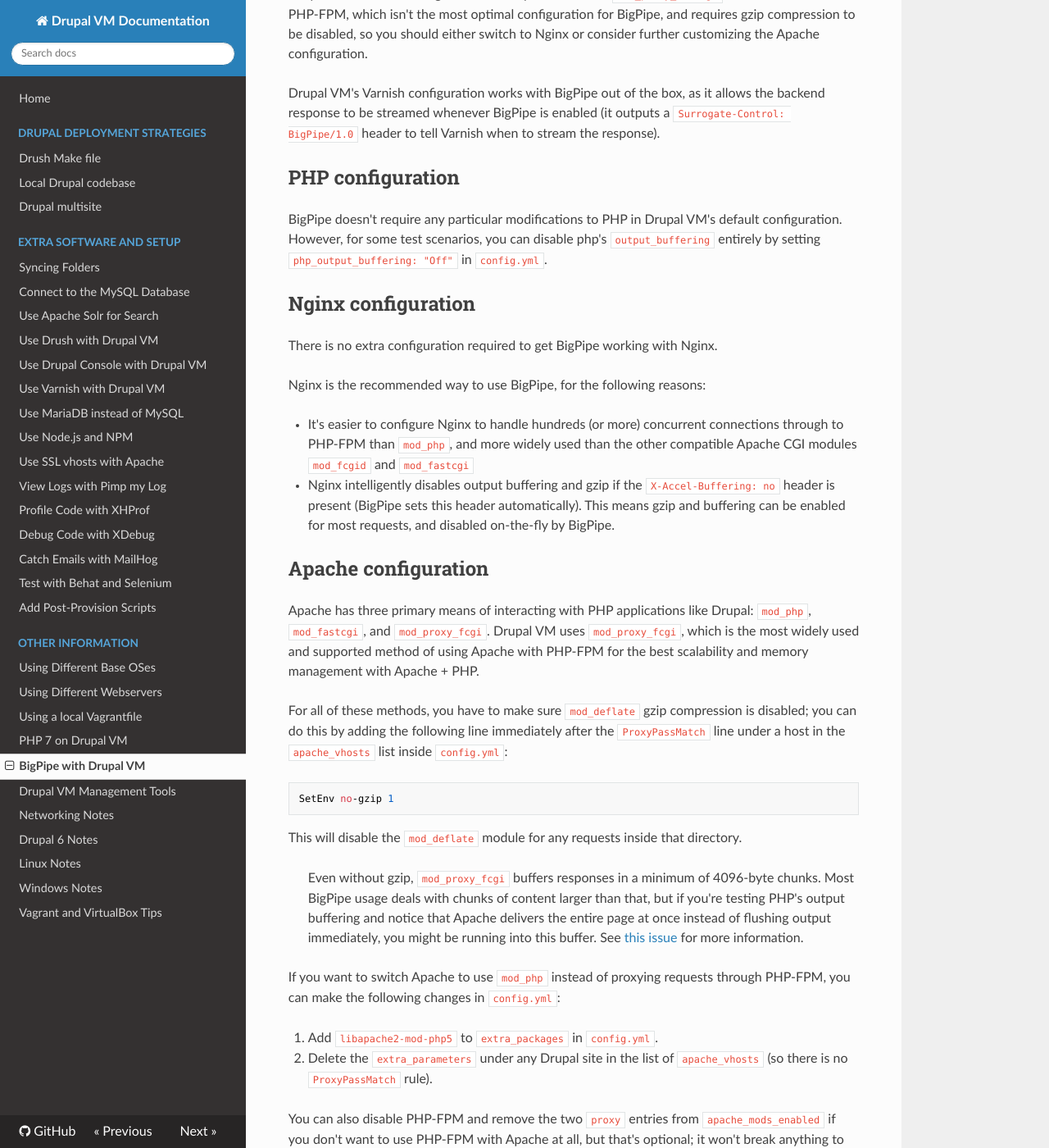
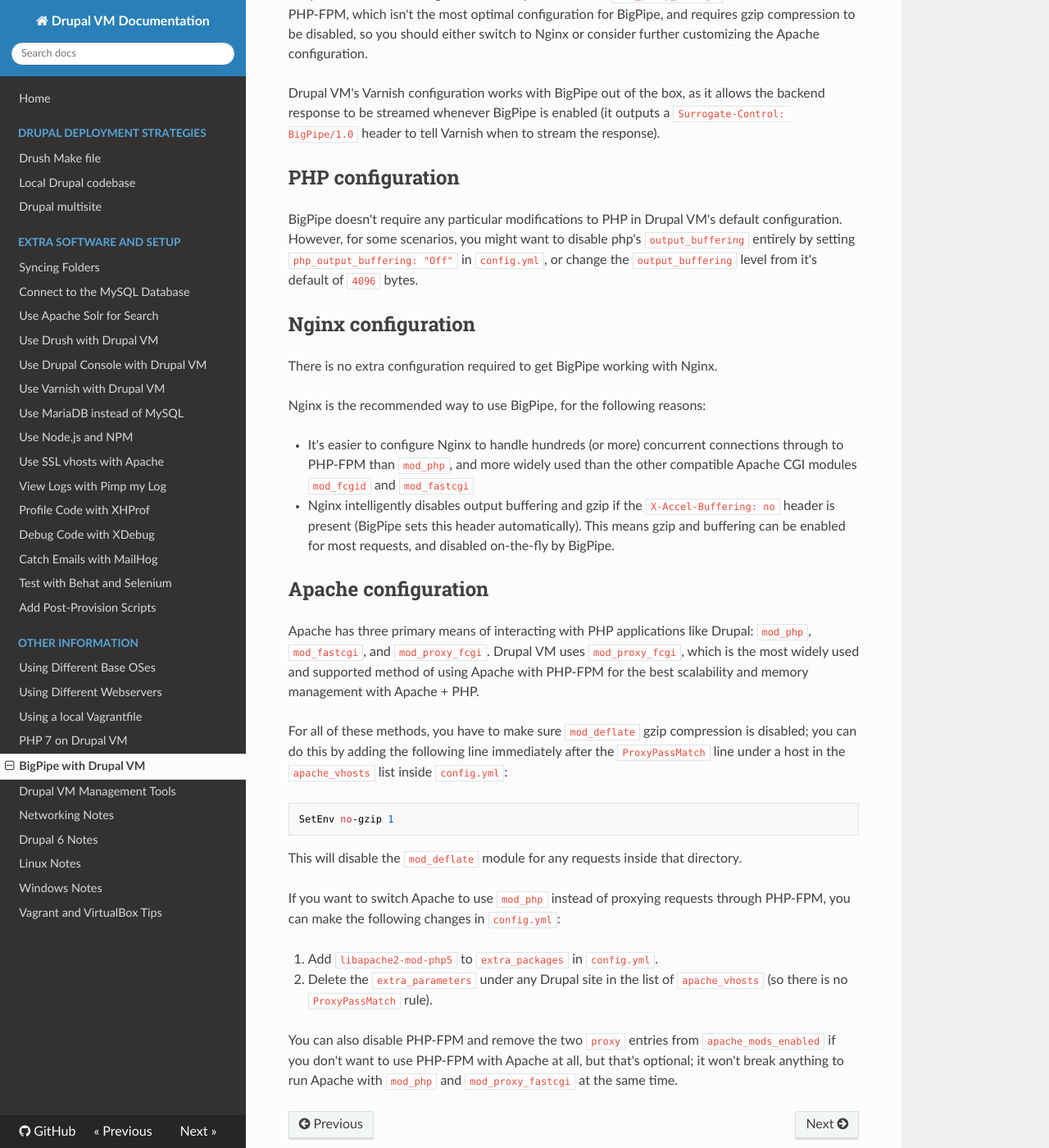
Before and after one commit to geerlingguy/drupal-vm, an MkDocs documentation site: the page built from docs/other/bigpipe.md, in a window 1280 px wide and 1400 px high, scrolled down 358 px. Shown: the whole window at 82% size. Built offline with MkDocs 1.6.1, drawn with Linux system fonts in a browser that asks for light colours; nearby versions of some CDN libraries; old or Windows-style settings are respelled for this version of MkDocs.

Commit message:
Issue #532: Clean up BigPipe docs further.

```diff
--- a/docs/other/bigpipe.md
+++ b/docs/other/bigpipe.md
@@ -8,7 +8,7 @@ Drupal VM's Varnish configuration works with BigPipe out of the box, as it allow
 
 ## PHP configuration
 
-BigPipe doesn't require any particular modifications to PHP in Drupal VM's default configuration. However, for some test scenarios, you can disable php's `output_buffering` entirely by setting `php_output_buffering: "Off"` in `config.yml`.
+BigPipe doesn't require any particular modifications to PHP in Drupal VM's default configuration. However, for some scenarios, you might want to disable php's `output_buffering` entirely by setting `php_output_buffering: "Off"` in `config.yml`, or change the `output_buffering` level from it's default of `4096` bytes.
 
 ## Nginx configuration
 
@@ -29,8 +29,6 @@ For all of these methods, you have to make sure `mod_deflate` gzip compression i
 
 This will disable the `mod_deflate` module for any requests inside that directory.
 
-> Even without gzip, `mod_proxy_fcgi` buffers responses in a minimum of 4096-byte chunks. Most BigPipe usage deals with chunks of content larger than that, but if you're testing PHP's output buffering and notice that Apache delivers the entire page at once instead of flushing output immediately, you might be running into this buffer. See [this issue](https://github.com/geerlingguy/drupal-vm/issues/532#issuecomment-203128163) for more information.
-
 If you want to switch Apache to use `mod_php` instead of proxying requests through PHP-FPM, you can make the following changes in `config.yml`:
 
   1. Add `libapache2-mod-php5` to `extra_packages` in `config.yml`.
```
